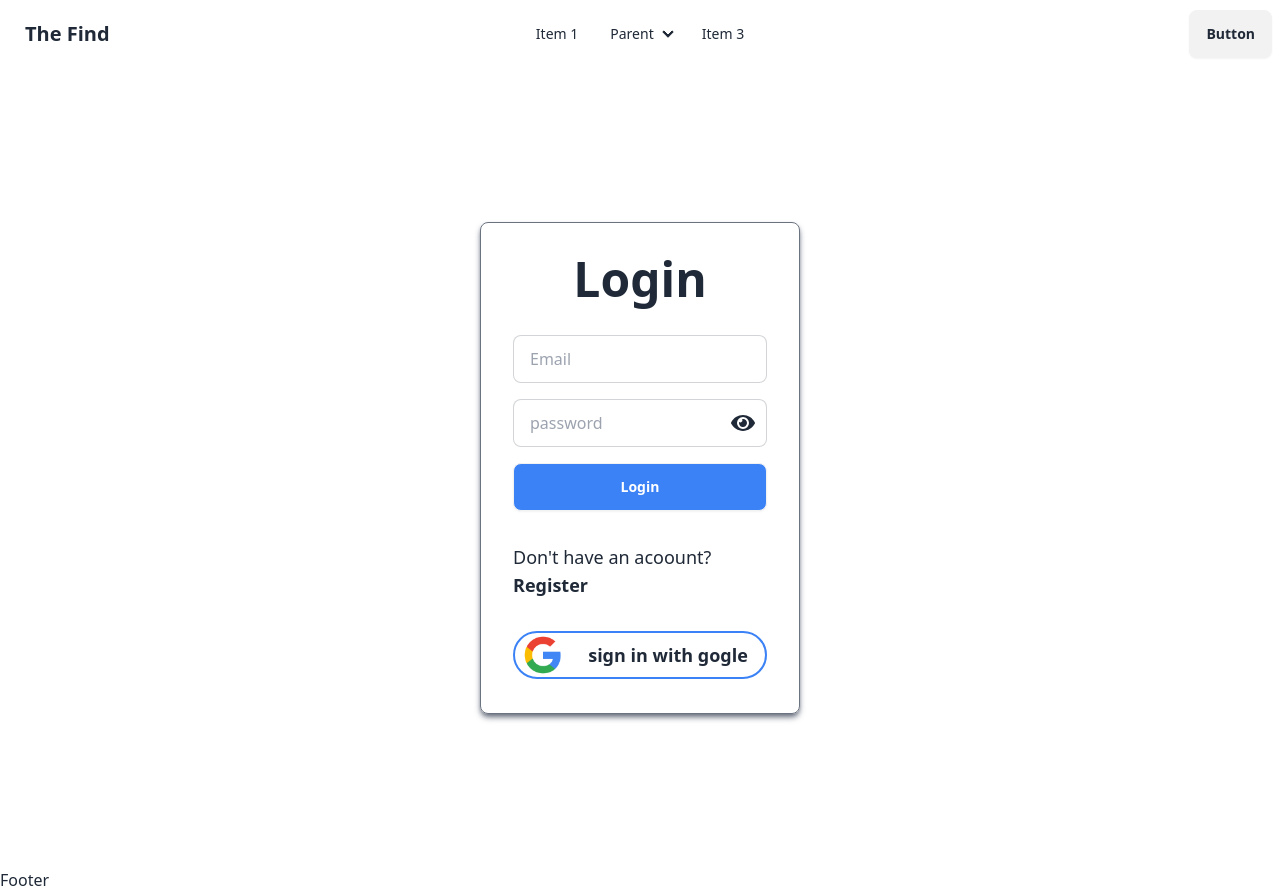
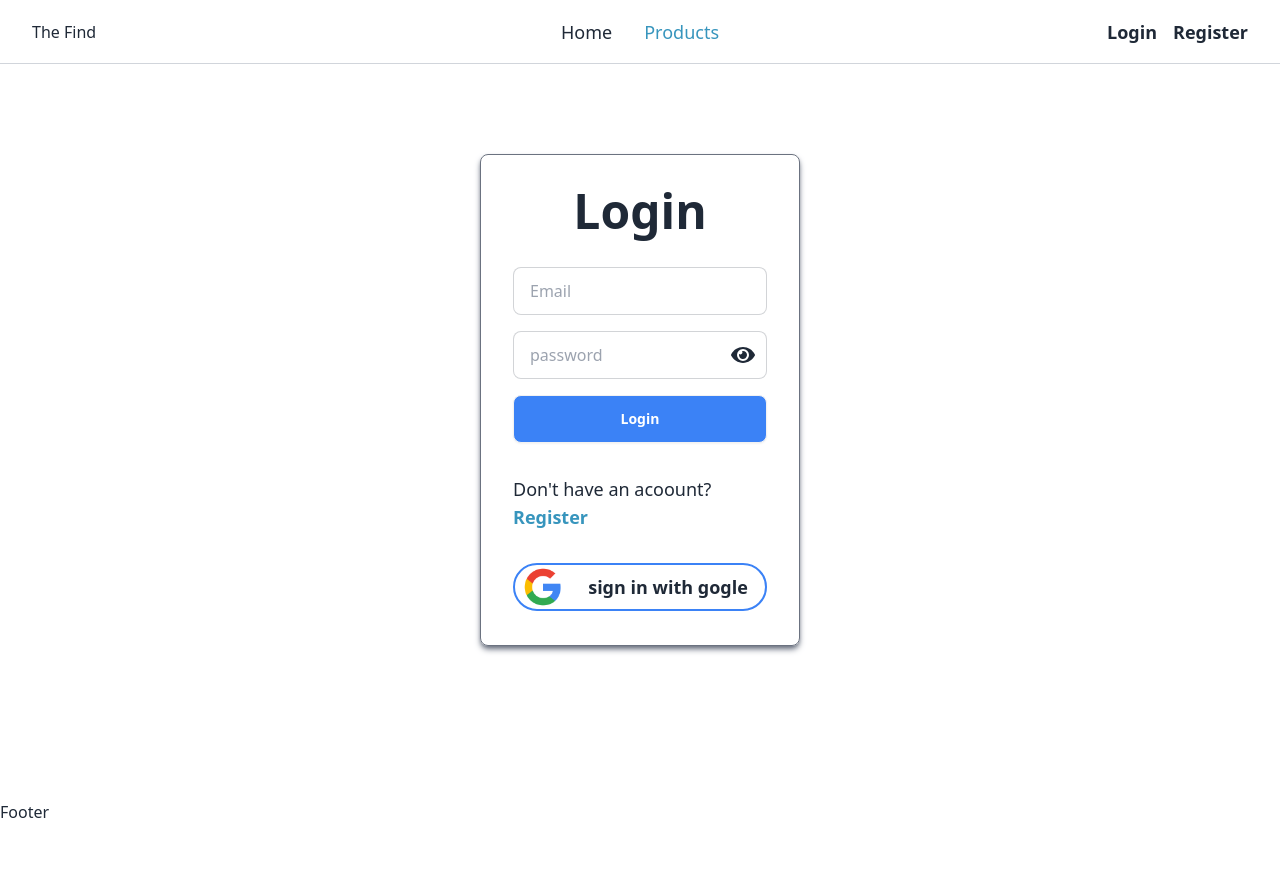
Before and after one commit to masum362/mern-filtering-client, a React (Vite) app: page /login in a window 1280 px wide. After the commit the page ends 824 px from the top, so only its background shows below. Built offline with nearby package versions, Linux system fonts and the light colour scheme; no server answers.

Commit message:
login and registration working properly

```diff
--- a/src/pages/home/Home.jsx
+++ b/src/pages/home/Home.jsx
@@ -1,9 +1,8 @@
 import React, { useEffect, useState } from 'react'
-import useProducts from '../../hooks/useProducts.jsx';
+// import useProducts from '../../hooks/useProducts.jsx';
 import { useQuery } from '@tanstack/react-query';
 import useAuthPublic from '../../hooks/useAxiosPublic.jsx';
 import { Link } from 'react-router-dom';
-import { IoIosArrowUp } from 'react-icons/io';
 import useAuth from '../../hooks/useAuth';
 import useAuthSecure from '../../hooks/useAxiosSecure.jsx';
 
@@ -12,33 +11,63 @@ const Home = () => {
 
     // const [products, setProducts] = useState([])
     const { user } = useAuth();
-    const [numberOfProducts] = useProducts();
+    // const [numberOfProducts] = useProducts();
+    // const [productCount, setProductCount] = useState(numberOfProducts)
     const [limit, setLimit] = useState(6)
-    const numberOfPages = Math.ceil(numberOfProducts / limit);
-    const pages = [...Array(numberOfPages).keys()]
     const [skip, setSkip] = useState(0);
     const [currentPage, setCurrentPage] = useState(0)
     const [search, setSearch] = useState("")
+    const [selectedCategory, setSelectedCategory] = useState('')
+    const [priceRange, setPriceRange] = useState(null)
+    const [sortOrder , setSortOrder] = useState('')
+    const [brand , setBrand] = useState('')
     const authPublic = useAuthPublic();
     const authSecure = useAuthSecure();
+
+
+    const { data: numberOfProducts = 0, refetch: refetchProductCount, isError: isProductCountError } = useQuery({
+        queryKey: ["numberOfProducts", skip, search, limit,selectedCategory,priceRange,sortOrder,brand],
+        queryFn: async () => {
+            const response = await authPublic(`/number-of-products?search=${search}&skip=${skip}&limit=${limit}&category=${selectedCategory}&price_range=${priceRange}&sort_order=${sortOrder}&brand=${brand}`)
+            console.log(response);
+            return parseInt(response.data);
+        }
+    })
+
 
     const { data: products = [], refetch, isError } = useQuery({
         queryKey: ["all-products", skip, search, limit],
         queryFn: async () => {
             const response = await authPublic(`/products?search=${search}&skip=${skip}&limit=${limit}`);
             console.log(response.data)
-            setLoading(false)
             return response.data;
 
         }
     })
 
+    const { data: categories = [] } = useQuery({
+        queryKey: ["category"],
+        queryFn: async () => {
+            const response = await authPublic(`/categories`);
+            console.log(response.data)
+            return response.data;
 
-    useEffect(() => {
-        // refetch();
-    }, [skip, limit, search])
+        }
+    })
+    const { data: brands = [] } = useQuery({
+        queryKey: ["category"],
+        queryFn: async () => {
+            const response = await authPublic(`/brands`);
+            console.log(response.data)
+            return response.data;
 
+        }
+    })
 
+    console.log({categories})
+
+    const numberOfPages = Math.ceil(numberOfProducts / limit);
+    const pages = [...Array(numberOfPages).keys()]
 
     const handleBtn = (pageNumber) => {
         setCurrentPage(pageNumber);
@@ -64,25 +93,8 @@ const Home = () => {
     }
 
 
-    const handleUpVote = async (productId, userId) => {
-        console.log(userId, productId);
-        console.log('clicked')
-        if (!user) {
-            navigate("/login")
-        }
-        else {
-            const response = await authSecure.patch(`/upvote/${productId}`, { userId });
-            console.log(response);
-            if (response.status === 200) {
-                // alert('Upvote updated successfully');
-                refetch();
-            }
-        }
-    }
 
-
-
-
+    console.log(products)
 
     return (
         <div>
@@ -91,12 +103,14 @@ const Home = () => {
                 <div className='my-12 flex items-center justify-center'>
                     <input onChange={(e) => setSearch(e.target.value)} type="text" name="search" id="search" className='input w-full max-w-xl' placeholder='search your product' />
                 </div>
+                <div>
 
-                <div className='grid grid-cols-1 lg:grid-cols-3 gap-4'>
+                </div>
+
+                <div className='grid grid-cols-1 lg:grid-cols-3 gap-4' id='products'>
                     {
-
                         products?.map(product => <div key={product._id} className="card bg-base-100 shadow-xl p-4 my-4">
-                            <figure><img src={product.photoURL} alt={product.name} className='w-full h-52 object-cover' /></figure>
+                            <figure><img src={product.photoURL} alt={product.name} className='w-full h-auto ' /></figure>
                             <div className="card-body">
                                 <div className='flex items-center justify-between gap-2 w-full my-4'>
                                     <Link to={`/product/${product._id}`}> <h1 className='font-bold text-lg md:text-3xl cursor-pointer hover:text-themePrimary'>{product.name}</h1></Link>
--- a/src/pages/register/Register.jsx
+++ b/src/pages/register/Register.jsx
@@ -16,8 +16,10 @@ const Register = () => {
     const authPublic = useAuthPublic();
 
     const handleOnSubmit = ({ email, password, photoURL, name }) => {
+        console.log(email, password, photoURL, name)
         RegisterUser(email, password).then(result => {
-            updateUser(result.user, name, photoURL,).then(async (res) => {
+            console.log('into the registration result',result.user,name,photoURL)
+            updateUser(result.user, name, photoURL,).then(async(res) => {
                 const user = {
                     displayName: name,
                     email,
@@ -42,7 +44,7 @@ const Register = () => {
                     navigate("/");
                 }, 2000);
             }).catch(err => console.log(err.message));
-        })
+        }).catch(err => console.log(err.message));
     }
 
     return (
--- a/src/shared/navbar/Navbar.jsx
+++ b/src/shared/navbar/Navbar.jsx
@@ -1,60 +1,63 @@
-import logo from '../../assets/logo.png'
+import React from 'react'
+import { Link, NavLink } from 'react-router-dom'
+import useAuth from '../../hooks/useAuth'
 
 const Navbar = () => {
+  const { user,logOut } = useAuth();
+  console.log(user)
+
+  const handleLogOut = () => {
+    logOut().then(res => {
+      console.log('user logged out');
+    })
+
+  }
+
   return (
     <div>
-        <div className="navbar bg-base-100">
-  <div className="navbar-start">
-    <div className="dropdown">
+      <div className="navbar bg-base-100 w-full fixed top-0 left-0 border-b border-gray-300 md:py-4 md:px-8 z-[999] ">
+        <div className=" navbar-start ">
+          <div className="dropdown md:hidden">
             <div tabIndex={0} role="button" className="btn btn-ghost lg:hidden">
-        <svg
-          xmlns="http://www.w3.org/2000/svg"
-          className="h-5 w-5"
-          fill="none"
-          viewBox="0 0 24 24"
-          stroke="currentColor">
-          <path
-            strokeLinecap="round"
-            strokeLinejoin="round"
-            strokeWidth="2"
-            d="M4 6h16M4 12h8m-8 6h16" />
-        </svg>
+              <svg xmlns="http://www.w3.org/2000/svg" className="h-5 w-5" fill="none" viewBox="0 0 24 24" stroke="currentColor"><path strokeLinecap="round" strokeLinejoin="round" strokeWidth="2" d="M4 6h16M4 12h8m-8 6h16" /></svg>
             </div>
-      <ul
-        tabIndex={0}
-        className="menu menu-sm dropdown-content bg-base-100 rounded-box z-[1] mt-3 w-52 p-2 shadow">
-        <li><a>Item 1</a></li>
-        <li>
-          <a>Parent</a>
-          <ul className="p-2">
-            <li><a>Submenu 1</a></li>
-            <li><a>Submenu 2</a></li>
-          </ul>
-        </li>
-        <li><a>Item 3</a></li>
+            <ul tabIndex={0} className="menu menu-sm dropdown-content mt-3 z-[1] p-2 shadow bg-base-100 rounded-box w-52">
+              <li><NavLink className={({ isActive }) => `${isActive && 'text-themePrimary'} hover:text-themePrimary capitalize active:text-themeSecondary text-black `} to={"/"}>home</NavLink></li>
+              <li><NavLink className={({ isActive }) => `${isActive && 'text-themePrimary'} hover:text-themePrimary capitalize active:text-themeSecondary `} to={"#products"}>products</NavLink></li>
+
             </ul>
           </div>
-    <a className="btn btn-ghost text-xl">
-       The Find
-    </a>
+          <Link to={"/"}>The Find</Link>
+
         </div>
-  <div className="navbar-center hidden lg:flex">
-    <ul className="menu menu-horizontal px-1">
-      <li><a>Item 1</a></li>
-      <li>
-        <details>
-          <summary>Parent</summary>
-          <ul className="p-2">
-            <li><a>Submenu 1</a></li>
-            <li><a>Submenu 2</a></li>
+        <div className=" navbar-center hidden md:flex">
+          <ul className="flex items-center justify-center gap-8 px-1 text-lg font-medium">
+            <li><NavLink className={({ isActive }) => `${isActive && 'text-themePrimary'} hover:text-themePrimary capitalize active:text-themeSecondary `} to={"/"}>home</NavLink></li>
+            <li><NavLink className={({ isActive }) => `${isActive && 'text-themePrimary'} hover:text-themePrimary capitalize active:text-themeSecondary `} to={"#products"}>products</NavLink></li>
+
           </ul>
-        </details>
-      </li>
-      <li><a>Item 3</a></li>
+
+        </div>
+        <div className='navbar-end text-lg font-semibold gap-4 '>
+          {
+            user ? <div className="dropdown dropdown-end">
+              <div tabIndex={0} role="button" className="btn btn-ghost btn-circle avatar">
+                <div className="w-10 rounded-full">
+                  <img alt="User profile picture" src={user?.photoURL} />
+                </div>
+              </div>
+
+              <ul tabIndex={0} className="menu menu-sm dropdown-content mt-3 z-[1] p-2 shadow  bg-base-100 rounded-box w-52  text-lg ">
+                <h1 className='text-2xl font-bold text-center m-4 text-themePrimary'>{user?.displayName}</h1>
+                <li><button onClick={handleLogOut} className='hover:text-themePrimary capitalize active:text-themeSecondary hover:bg-themeSecondary text-black'>Logout</button></li>
               </ul>
-  </div>
-  <div className="navbar-end">
-    <a className="btn">Button</a>
+
+            </div> : <>
+
+              <Link to={"/login"}><button className={"hover:text-themePrimary capitalize active:text-themeSecondary"} >Login</button></Link>
+              <Link to={"/register"}><button className={"hover:text-themePrimary capitalize active:text-themeSecondary"} >Register</button></Link>
+            </>
+          }
         </div>
       </div>
     </div>
--- a/tailwind.config.js
+++ b/tailwind.config.js
@@ -5,7 +5,11 @@ export default {
     "./src/**/*.{js,ts,jsx,tsx}",
   ],
   theme: {
-    extend: {},
+    extend: {
+      colors:{
+        themePrimary:"#3795BD"
+      }
+    },
   },
   plugins: [require('daisyui'),],
 }
```
Also changed, not shown: src/context/AuthProvider.jsx (+14 -4 lines). Lines whose indentation alone changed are shown as unchanged.
